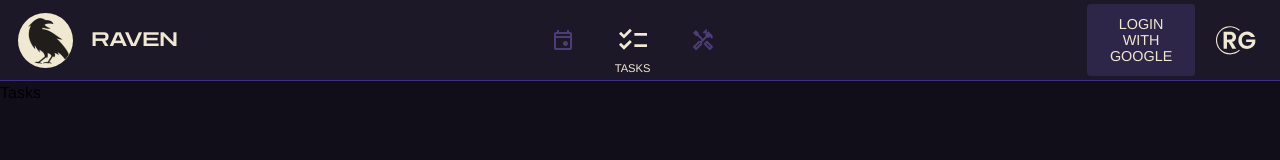
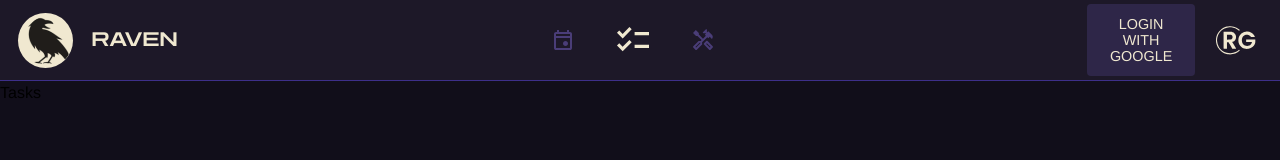
Before and after one commit to yomazi/raven, a React (Vite) app in the folder client/: page /tasks in a window 1280 px wide. Shown: the top 160 px of the page. Built offline with nearby package versions, Linux system fonts and the light colour scheme; no server answers; a web font is replaced by a local one; what ag-grid-community would draw is missing.

Commit message:
tweaked font opacity & icon sizing in switcher

```diff
--- a/client/src/components/Header/Switcher/Switcher.module.css
+++ b/client/src/components/Header/Switcher/Switcher.module.css
@@ -49,12 +49,12 @@
   color: var(--color-moonlight);
 
   & .icon {
-    scale: 1.4;
+    scale: 1.6;
     filter: none;
   }
 
   & .caption {
-    opacity: 1;
+    opacity: 0;
     color: var(--color-moonlight);
   }
 }
```
